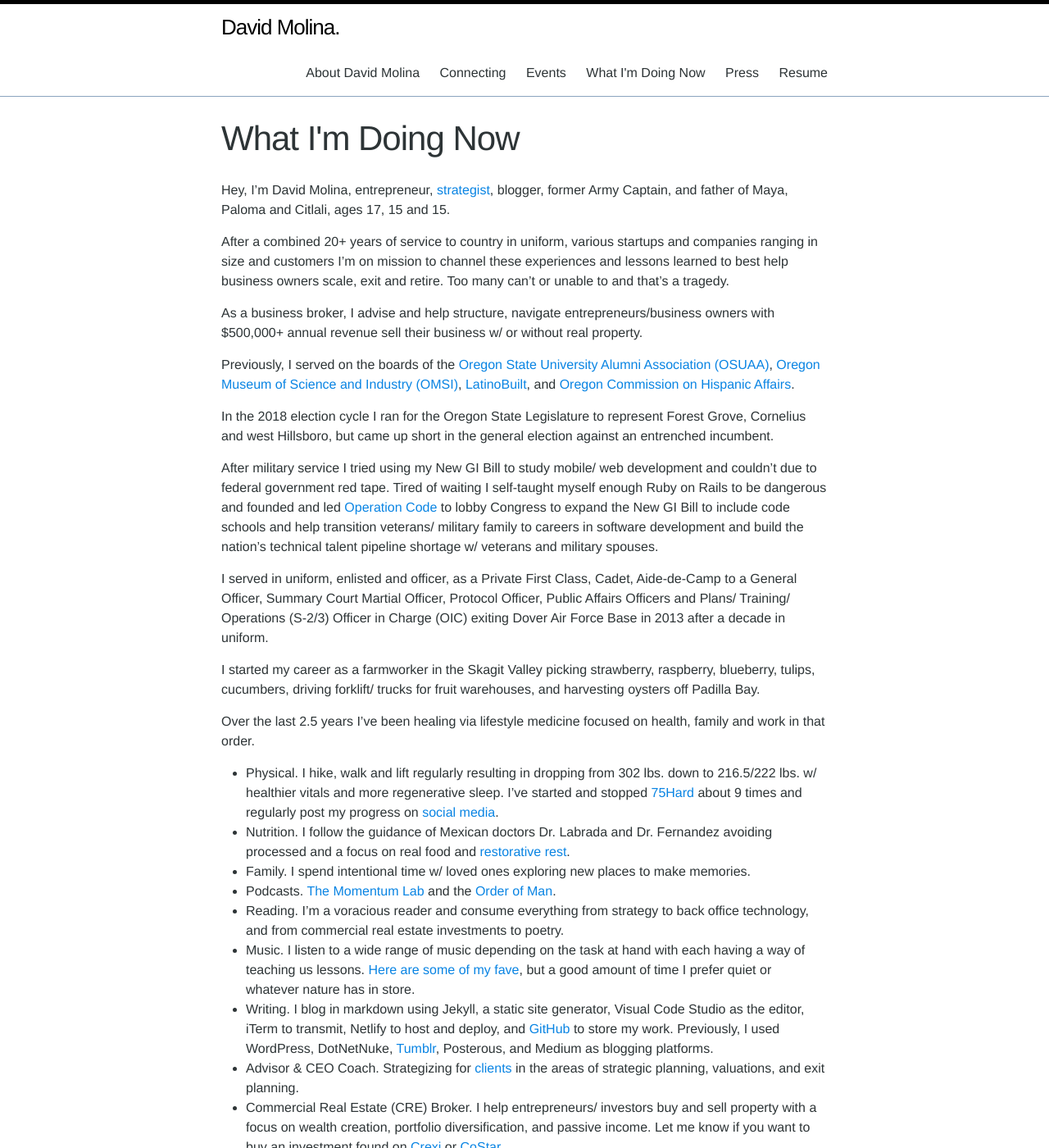
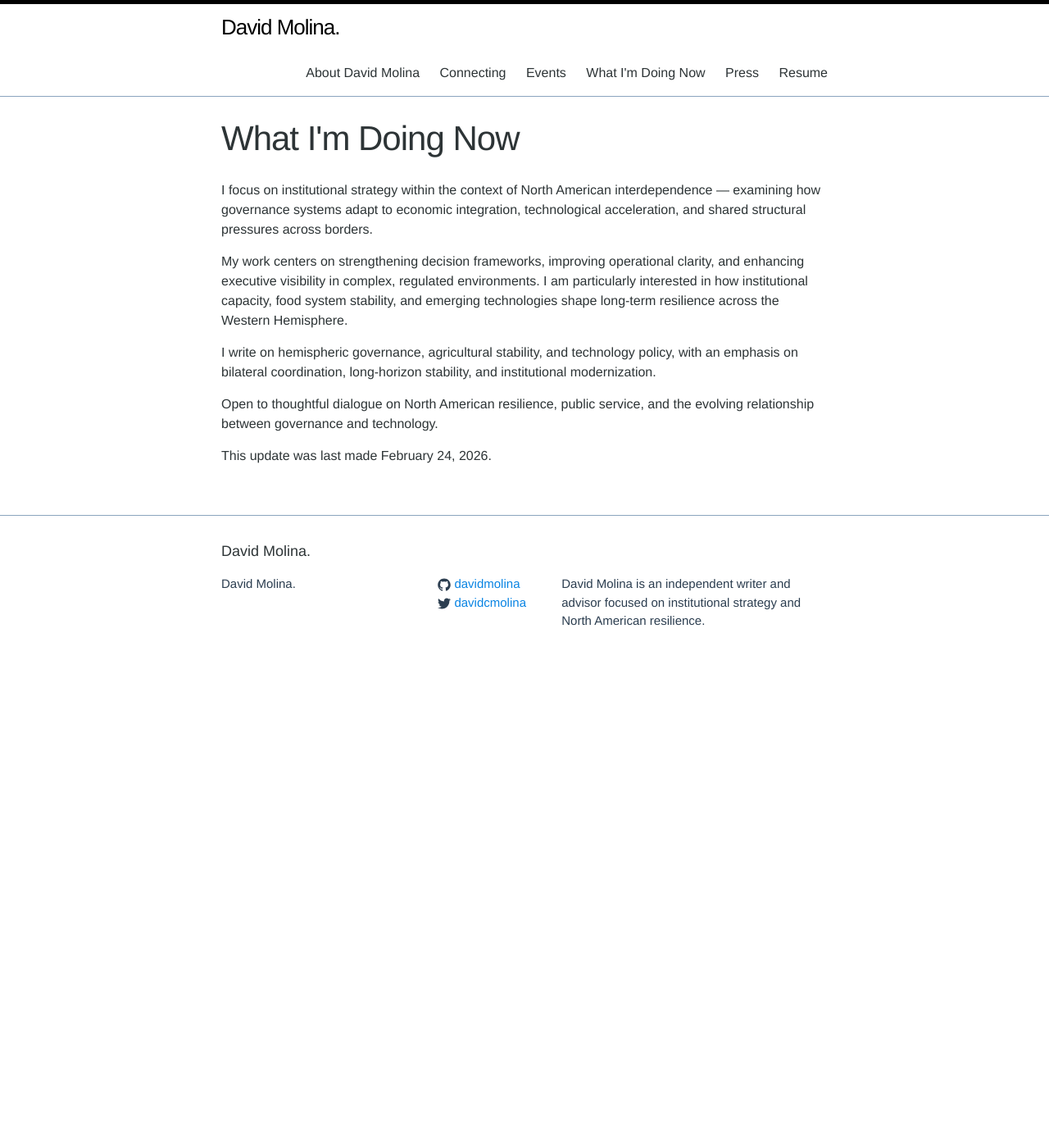
Before and after one commit to davidmolina/davidmolina.github.io, a Jekyll site: the page built from now.md, in a window 1280 px wide and 1400 px high. Shown: the whole window at 82% size. Built offline with Jekyll 4.4.1, drawn with Linux system fonts in a browser that asks for light colours; some of the changed text lies outside the part shown.

Commit message:
[now] update copy and _config description

```diff
--- a/_config.yml
+++ b/_config.yml
@@ -1,12 +1,12 @@
 name: David Molina
 title: David Molina.
-description: "An accomplished military officer and entrepreneur, David Molina is a mission driven founder that has spent a lifetime creating and scaling companies and organizations and removing government red tape. When not advising, building, or writing, he's a dad."
+description: "David Molina is an independent writer and advisor focused on institutional strategy and North American resilience."
 author: David Molina
 repository: davidmolina/davidmolina.github.io
 email: david.c.molina@gmail.com
 
 # RDF structured data
-job_title: Entrepreneur
+job_title: Advisor
 employer: Strategist.
 url: "https://davidmolina.github.io/"
 location:
--- a/now.md
+++ b/now.md
@@ -7,35 +7,12 @@ author: "David Molina"
 permalink: /now/
 ---
 
-Hey, I'm David Molina, entrepreneur, [strategist](https://molinas.consulting/), blogger, former Army Captain, and father of Maya, Paloma and Citlali, ages 17, 15 and 15.
+I focus on institutional strategy within the context of North American interdependence — examining how governance systems adapt to economic integration, technological acceleration, and shared structural pressures across borders.
 
-After a combined 20+ years of service to country in uniform, various startups and companies ranging in size and customers I'm on mission to channel these experiences and lessons learned to best help business owners scale, exit and retire. Too many can't or unable to and that's a tragedy.
+My work centers on strengthening decision frameworks, improving operational clarity, and enhancing executive visibility in complex, regulated environments. I am particularly interested in how institutional capacity, food system stability, and emerging technologies shape long-term resilience across the Western Hemisphere.
 
-As a business broker, I advise and help structure, navigate entrepreneurs/business owners with $500,000+ annual revenue sell their business w/ or without real property.
+I write on hemispheric governance, agricultural stability, and technology policy, with an emphasis on bilateral coordination, long-horizon stability, and institutional modernization.
 
-Previously, I served on the boards of the [Oregon State University Alumni Association (OSUAA)](https://fororegonstate.org/), [Oregon Museum of Science and Industry (OMSI)](https://omsi.edu), [LatinoBuilt](https://latinobuilt.org/), and [Oregon Commission on Hispanic Affairs](https://www.oregon.gov/oac/ocha/Pages/index.aspx).
+Open to thoughtful dialogue on North American resilience, public service, and the evolving relationship between governance and technology.
 
-In the 2018 election cycle I ran for the Oregon State Legislature to represent Forest Grove, Cornelius and west Hillsboro, but came up short in the general election against an entrenched incumbent.
-
-After military service I tried using my New GI Bill to study mobile/ web development and couldn't due to federal government red tape. Tired of waiting I self-taught myself enough Ruby on Rails to be dangerous and founded and led [Operation Code](https://www.operationcode.org) to lobby Congress to expand the New GI Bill to include code schools and help transition veterans/ military family to careers in software development and build the nation's technical talent pipeline shortage w/ veterans and military spouses.
-
-I served in uniform, enlisted and officer, as a Private First Class, Cadet, Aide-de-Camp to a General Officer, Summary Court Martial Officer, Protocol Officer, Public Affairs Officers and Plans/ Training/ Operations (S-2/3) Officer in Charge (OIC) exiting Dover Air Force Base in 2013 after a decade in uniform.
-
-I started my career as a farmworker in the Skagit Valley picking strawberry, raspberry, blueberry, tulips, cucumbers, driving forklift/ trucks for fruit warehouses, and harvesting oysters off Padilla Bay.
-
-Over the last 2.5 years I've been healing via lifestyle medicine focused on health, family and work in that order.
-- Physical. I hike, walk and lift regularly resulting in dropping from 302 lbs. down to 216.5/222 lbs. w/ healthier vitals and more regenerative sleep. I've started and stopped [75Hard](https://andyfrisella.com/blogs/articles/what-is-75-hard) about 9 times and regularly post my progress on [social media](/connecting/).
-- Nutrition. I follow the guidance of Mexican doctors Dr. Labrada and Dr. Fernandez avoiding processed and a focus on real food and [restorative rest](https://davidmolina.github.io/2023/10/25/the-power-of-a-lymphatic-drainage-massage/).
-- Family. I spend intentional time w/ loved ones exploring new places to make memories.
-- Podcasts. [The Momentum Lab](https://www.charfen.com/podcast/) and the [Order of Man](https://www.orderofman.com/).
-- Reading. I'm a voracious reader and consume everything from strategy to back office technology, and from commercial real estate investments to poetry.
-- Music. I listen to a wide range of music depending on the task at hand with each having a way of teaching us lessons. [Here are some of my fave](https://open.spotify.com/user/123891019/playlists), but a good amount of time I prefer quiet or whatever nature has in store.
-- Writing. I blog in markdown using Jekyll, a static site generator, Visual Code Studio as the editor, iTerm to transmit,  Netlify to host and deploy, and [GitHub](https://github.com/davidmolina) to store my work. Previously, I used WordPress, DotNetNuke, [Tumblr](https://davidcmolina.tumblr.com/), Posterous, and Medium as blogging platforms.
-- Advisor & CEO Coach. Strategizing for [clients](https://molinas.consulting/) in the areas of strategic planning, valuations, and exit planning.
-- Commercial Real Estate (CRE) Broker. I help entrepreneurs/ investors buy and sell property with a focus on wealth creation, portfolio diversification, and passive income. Let me know if you want to buy an investment found on [Crexi](https://www.crexi.com/) or [CoStar](https://www.costar.com/).
-- Business Broker. I help entrepreneurs with exiting strategy, from longterm/ legacy to emergency exits, and stucture deals. [Get in touch](https://calendly.com/davidcmolina/) if you want to sell your business and want to go over your options.
-- Speaking. I've given a few talks. Definitely open to sharing some thoughts.
-
-This `/now` page was inspired by [Derek Sivers](https://sivers.org/) and his /[now project](https://sivers.org/nowff).
-
-This update was last made October 28, 2025.
+This update was last made February 24, 2026.
```
Also changed, not shown: resume.md (+1 -1 lines).
